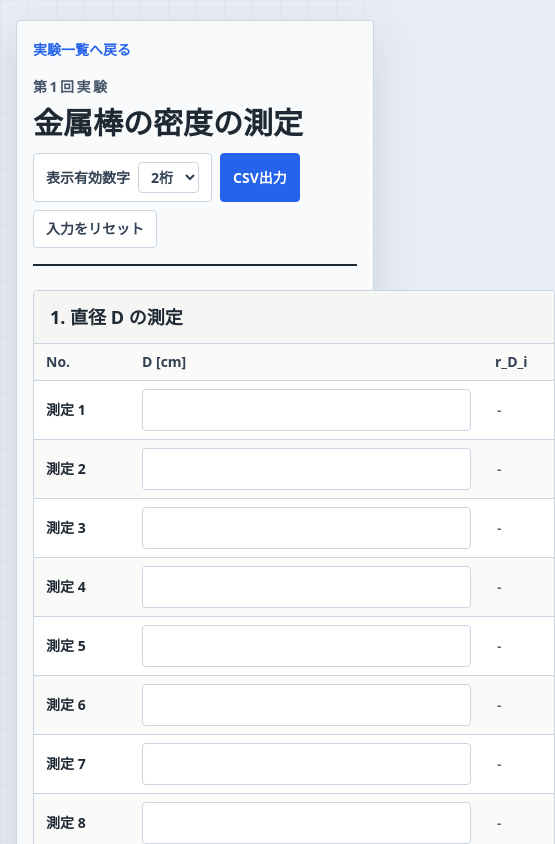
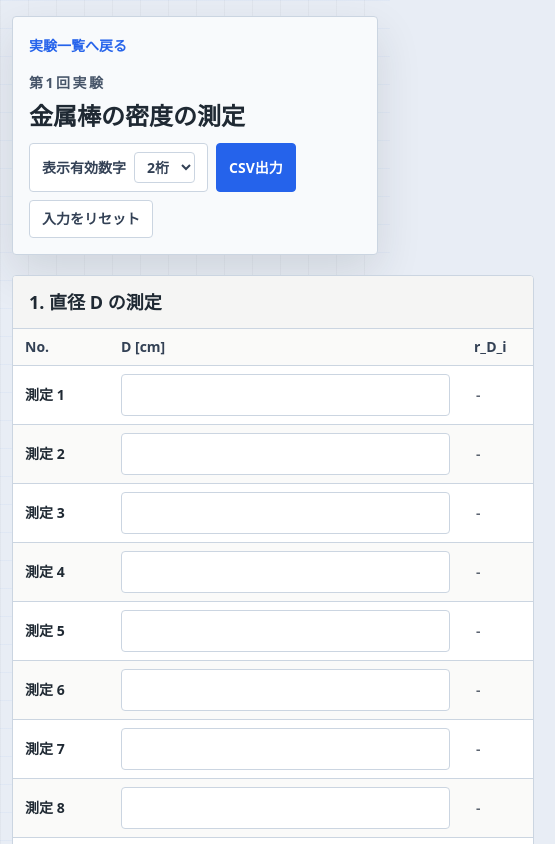
Before and after one commit to chijimi33/physics-lab-calculator, a Next.js app: page /experiments/density-metal-rod in a window 390 px wide. Shown: the top 844 px of the page, 555 px wide, since content can reach past the window. Built offline with nearby package versions, Linux system fonts and the light colour scheme.

Commit message:
Align experiment header card on mobile

```diff
--- a/components/experiment-runner.tsx
+++ b/components/experiment-runner.tsx
@@ -338,9 +338,9 @@ function ExperimentWorkspace({
   ]);
 
   return (
-    <main className="min-h-screen px-4 py-5 sm:px-6 lg:px-10">
-      <div className="mx-auto max-w-6xl rounded border border-rule bg-paper p-4 shadow-report sm:p-6">
-        <header className="mb-6 border-b-2 border-ink pb-4">
+    <main className="min-h-screen px-3 py-4 sm:px-6 sm:py-5 lg:px-10">
+      <div className="mx-auto max-w-6xl space-y-5">
+        <header className="rounded border border-rule bg-paper p-4 shadow-report sm:p-6">
           <Link href="/" className="text-sm font-semibold text-accent">
             実験一覧へ戻る
           </Link>
@@ -349,7 +349,7 @@ function ExperimentWorkspace({
               <p className="text-sm font-semibold tracking-[0.18em] text-slate-600">
                 第{experiment.number}回実験
               </p>
-              <h1 className="mt-2 text-3xl font-bold text-ink">
+              <h1 className="mt-2 break-words text-2xl font-bold leading-tight text-ink sm:text-3xl">
                 {experiment.title}
               </h1>
             </div>
```
